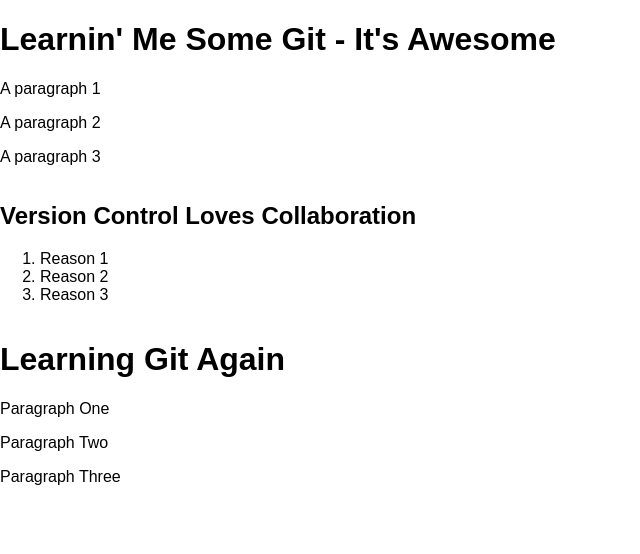
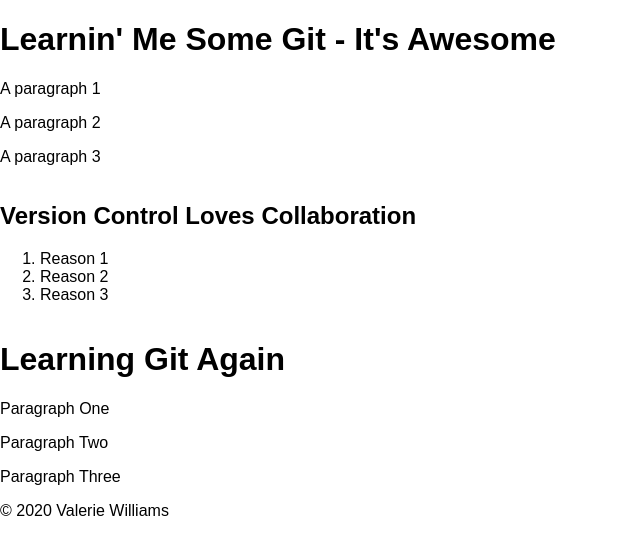
Before and after one commit to valerielwilliams/my-awesome-project, a plain HTML site: page index.html in a window 1280 px wide. Shown: the whole page, without its empty margins (0-640 px from the left). Drawn offline with Linux system fonts and the light colour scheme.

Commit message:
add site footer

```diff
--- a/index.html
+++ b/index.html
@@ -35,6 +35,10 @@
         <p>Paragraph Three</p>
     </div>
 
+    <footer>
+        &copy; 2020 Valerie Williams
+    </footer>
+
     <script src="js/main.js"></script>
 
 </body>
```
